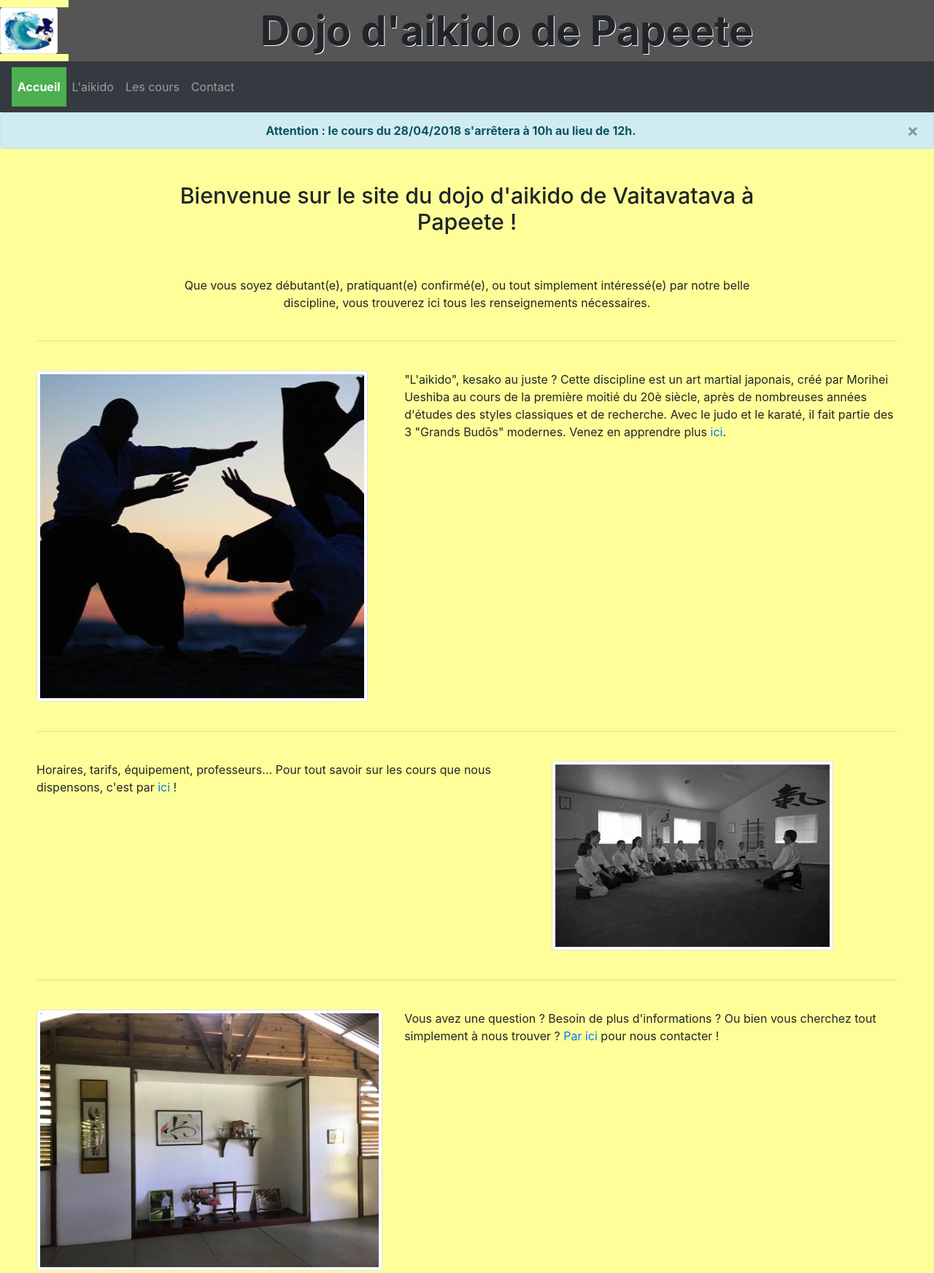
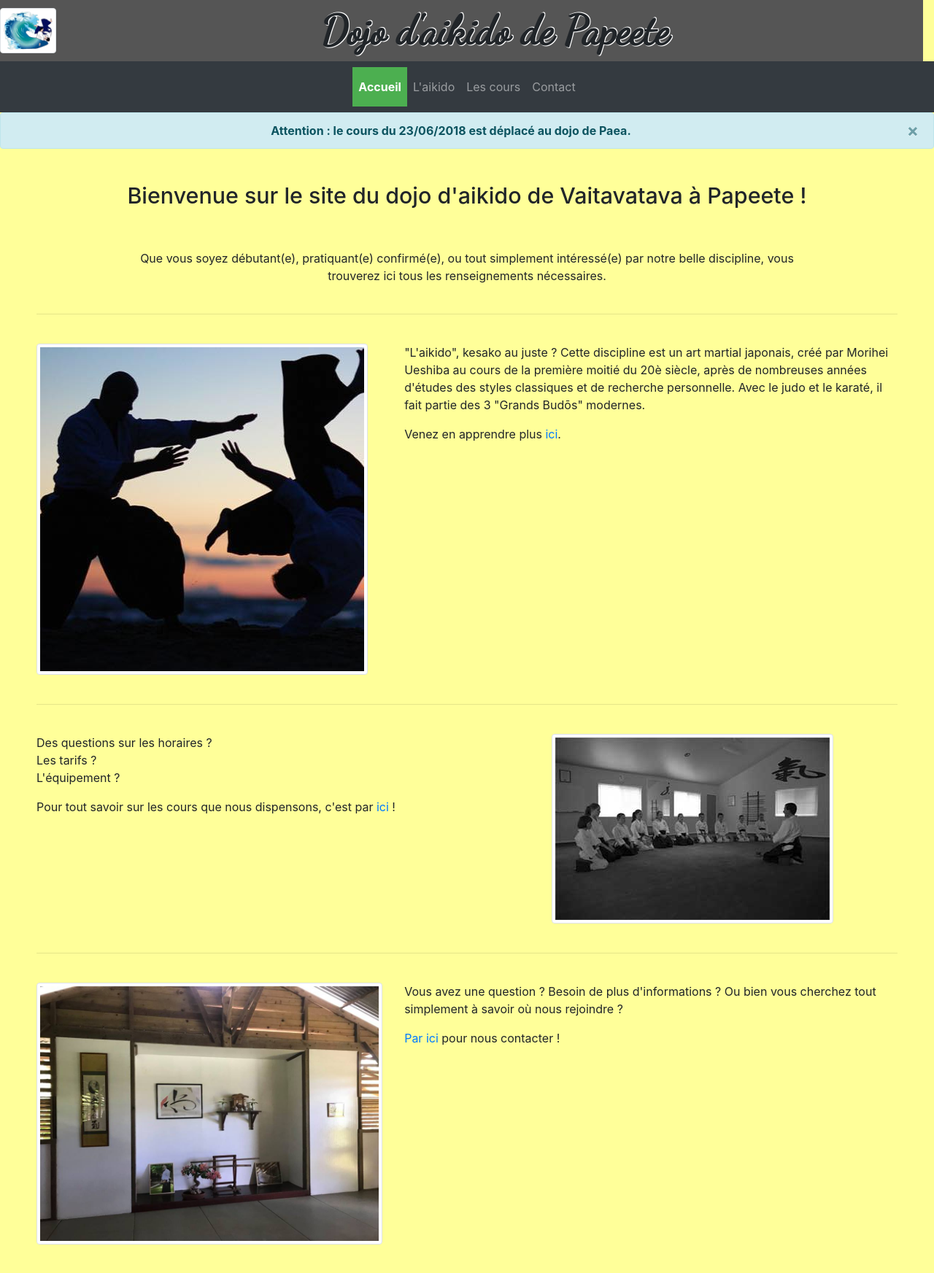
Before and after one commit to jchansin/AikidoPapeete, a plain HTML site: page index.html in a window 1280 px wide. Shown: the top 1745 px of the page at 73% size. Drawn offline with Linux system fonts and the light colour scheme.

Commit message:
Various fixes for responsive design

```diff
--- a/aikido.html
+++ b/aikido.html
@@ -8,6 +8,7 @@
 	<meta name="viewport" content="width=device-width, initial-scale=1"/>
 	<link rel="stylesheet" href="css/bootstrap.min.css"/>
 	<link rel="stylesheet" href="css/style.css"/>
+	<link href="https://fonts.googleapis.com/css?family=Dancing+Script" rel="stylesheet"/>
 	<script src="js/jquery.min.js"></script>
 	<script src="js/popper.min.js"></script>
 	<script src="js/bootstrap.min.js"></script>
@@ -28,14 +29,14 @@
 
 			</div>
 
-			<nav class="navbar navbar-expand-sm bg-dark navbar-dark d-flex justify-content-center" id="topNavbar">
+			<nav class="navbar navbar-expand-sm bg-dark navbar-dark" id="topNavbar">
 				<div class="navbar-header">
 					<button type="button" class="navbar-toggler" data-toggle="collapse" data-target="#topNavbarButtons">
 						<span class="navbar-toggler-icon"</span>
 					</button>
 				</div>
 				<div class="collapse navbar-collapse" id="topNavbarButtons">
-					<ul class="navbar-nav mr-auto">
+					<ul class="navbar-nav mr-auto mx-auto">
 					<li class="nav-item"><a class="nav-link" href="index.html">Accueil</a></li>
 					<li class="nav-item"><a class="nav-link active" href="aikido.html">L'aikido</a></li>
 					<li class="nav-item"><a class="nav-link" href="cours.html">Les cours</a></li>
@@ -43,11 +44,6 @@
 					</ul>
 				</div>
 			</nav>
-
-			<div class="alert alert-info alert-dismissible fade show" id="breakingNews">
-				<button type="button" class="close" data-dismiss="alert" aria-label="close" id="closeAlertButton" onclick="setTimeout(resetOffsetToDefault, 100);">&times;</button>
-				Attention : le cours du 28/04/2018 s'arrêtera à 10h au lieu de 12h.
-			</div>
 
 			</nav>
 	</div>
--- a/css/style.css
+++ b/css/style.css
@@ -36,10 +36,18 @@ h1 {
 	margin: auto;
 }
 
+#header {
+	background:#555;
+	text-align:center;
+	width: 100%;
+	height: 100%;
+}
+
 .header {
 	background:#555;
 	text-align:center;
-	width:100%;
+	width: 100%;
+	height: 100%;
 }
 
 #logo {
@@ -51,9 +59,9 @@ h1 {
 
 #title {
 	margin: auto;
-	/* font-family: 'Dancing Script', cursive; */
+	font-family: 'Dancing Script', cursive;
 	font-size: 7vmin; /*Taille variable pour les petits écrans*/
-	text-shadow: 1px 1px white; /*Fait ressortir le texte sur les fonds sombres*/
+	text-shadow: 1px 1px white, 1px -1px white; /*Fait ressortir le texte sur les fonds sombres*/
 	font-weight: bold;
 	text-align: center;
 }
@@ -66,24 +74,31 @@ h1 {
 /*Style des alertes*/
 #breakingNews {
 	font-weight: bold;
+	font-size: 1em;
 	margin: auto;
 	text-align: center;
 	width: 100%;
 }
 
-/*Ajuste le contenu pour accomoder la navbar fixe*/
+/*Contenu principal de la page*/
 .content {
-	padding-top: 200px;
+	padding-top: 200px; /*Ajuste le contenu pour accommoder la navbar fixe*/
 	padding-right: 50px;
 	padding-left: 50px;
 }
 
 #welcomeText {
 	text-align: center;
-	padding-right: 15%;
-	padding-left: 15%;
+	padding-right: 10%;
+	padding-left: 10%;
 }
 
 footer {
 	text-align: center;
 }
+
+#horaires {
+	text-align: center;
+	padding-right: 15%;
+	padding-left: 15%;
+}
--- a/index.html
+++ b/index.html
@@ -8,7 +8,7 @@
 	<meta name="viewport" content="width=device-width, initial-scale=1"/>
 	<link rel="stylesheet" href="css/bootstrap.min.css"/>
 	<link rel="stylesheet" href="css/style.css"/>
-	<!-- <link href="https://fonts.googleapis.com/css?family=Dancing+Script" rel="stylesheet"/>  -->
+	<link href="https://fonts.googleapis.com/css?family=Dancing+Script" rel="stylesheet"/>
 	<script src="js/jquery.min.js"></script>
 	<script src="js/popper.min.js"></script>
 	<script src="js/bootstrap.min.js"></script>
@@ -31,14 +31,14 @@
 
 			</div>
 
-			<nav class="navbar navbar-expand-sm bg-dark navbar-dark d-flex justify-content-center" id="topNavbar">
+			<nav class="navbar navbar-expand-sm bg-dark navbar-dark" id="topNavbar">
 				<div class="navbar-header">
 					<button type="button" class="navbar-toggler" data-toggle="collapse" data-target="#topNavbarButtons">
 						<span class="navbar-toggler-icon"</span>
 					</button>
 				</div>
 				<div class="collapse navbar-collapse" id="topNavbarButtons">
-					<ul class="navbar-nav mr-auto">
+					<ul class="navbar-nav mr-auto mx-auto">
 					<li class="nav-item"><a class="nav-link active" href="index.html">Accueil</a></li>
 					<li class="nav-item"><a class="nav-link" href="aikido.html">L'aikido</a></li>
 					<li class="nav-item"><a class="nav-link" href="cours.html">Les cours</a></li>
@@ -48,8 +48,9 @@
 			</nav>
 
 			<div class="alert alert-info alert-dismissible fade show" id="breakingNews">
+				<!-- Délai de 100ms avant l'exécution de la fonction pour coïncider avec le temps nécessaire pour que l'alerte disparaisse -->
 				<button type="button" class="close" data-dismiss="alert" aria-label="close" id="closeAlertButton" onclick="setTimeout(resetOffsetToDefault, 100);">&times;</button>
-				Attention : le cours du 28/04/2018 s'arrêtera à 10h au lieu de 12h.
+				Attention : le cours du 23/06/2018 est déplacé au dojo de Paea.
 			</div>
 
 		</nav>
@@ -59,13 +60,13 @@
 
 	<div class="content" id="mainContent">
 
-		<div class="row">
-			<div class="col-sm-12" id="welcomeText">
+
+		<div id="welcomeText">
 			<h1>Bienvenue sur le site du dojo d'aikido de Vaitavatava à Papeete !</h1></br>
 			</br>
 			Que vous soyez débutant(e), pratiquant(e) confirmé(e), ou tout simplement intéressé(e) par notre belle discipline, vous trouverez ici tous les renseignements nécessaires.<br>
-			</div>
 		</div>
+
 
 		<br/>
 		<hr>
@@ -73,11 +74,12 @@
 
 		<div class="row">
 			<div class="col-sm-5">
-				<a href="aikido.html"><img src="asset/index-aikido-link.jpg" class="img-responsive img-thumbnail"></a>
+				<a href="aikido.html"><img src="asset/index-aikido-link.jpg" class="img-responsive img-thumbnail"></a><br/>
 			</div>
 
 			<div class="col-sm-7">
-				"L'aikido", kesako au juste ? Cette discipline est un art martial japonais, créé par Morihei Ueshiba au cours de la première moitié du 20è siècle, après de nombreuses années d'études des styles classiques et de recherche. Avec le judo et le karaté, il fait partie des 3 "Grands Budōs" modernes. Venez en apprendre plus <a href="aikido.html">ici</a>.
+				<p>"L'aikido", kesako au juste ? Cette discipline est un art martial japonais, créé par Morihei Ueshiba au cours de la première moitié du 20è siècle, après de nombreuses années d'études des styles classiques et de recherche personnelle. Avec le judo et le karaté, il fait partie des 3 "Grands Budōs" modernes.</p>
+				<p>Venez en apprendre plus <a href="aikido.html">ici</a>.</p><br/>
 			</div>
 
 		</div>
@@ -88,11 +90,14 @@
 
 		<div class="row">
 			<div class="col-sm-7">
-				Horaires, tarifs, équipement, professeurs... Pour tout savoir sur les cours que nous dispensons, c'est par <a href="cours.html">ici</a> !
+				<p>Des questions sur les horaires ? <br/>
+				Les tarifs ? <br/>
+				L'équipement ? </p>
+				<p>Pour tout savoir sur les cours que nous dispensons, c'est par <a href="cours.html">ici</a> !</p><br/>
 			</div>
 
 			<div class="col-sm-5">
-				<a href="cours.html"><img src="asset/index-cours-link.jpg" class="img-responsive img-thumbnail"></a>
+				<a href="cours.html"><img src="asset/index-cours-link.jpg" class="img-responsive img-thumbnail"></a><br/>
 			</div>
 
 		</div>
@@ -103,11 +108,12 @@
 
 		<div class="row">
 			<div class="col-sm-5">
-				<a href="contact.html"><img src="asset/index-contact-link.jpg" class="img-responsive img-thumbnail"></a>
+				<a href="contact.html"><img src="asset/index-contact-link.jpg" class="img-responsive img-thumbnail"></a><br/>
 			</div>
 
 			<div class="col-sm-7">
-				Vous avez une question ? Besoin de plus d'informations ? Ou bien vous cherchez tout simplement à nous trouver ? <a href="contact.html">Par ici</a> pour nous contacter !
+				<p>Vous avez une question ? Besoin de plus d'informations ? Ou bien vous cherchez tout simplement à savoir où nous rejoindre ?</p>
+				<p><a href="contact.html">Par ici</a> pour nous contacter !</p><br/>
 			</div>
 
 		</div>
```
Also changed, not shown: contact.html (+8 -9 lines), cours.html (+17 -15 lines), 1 other file.
